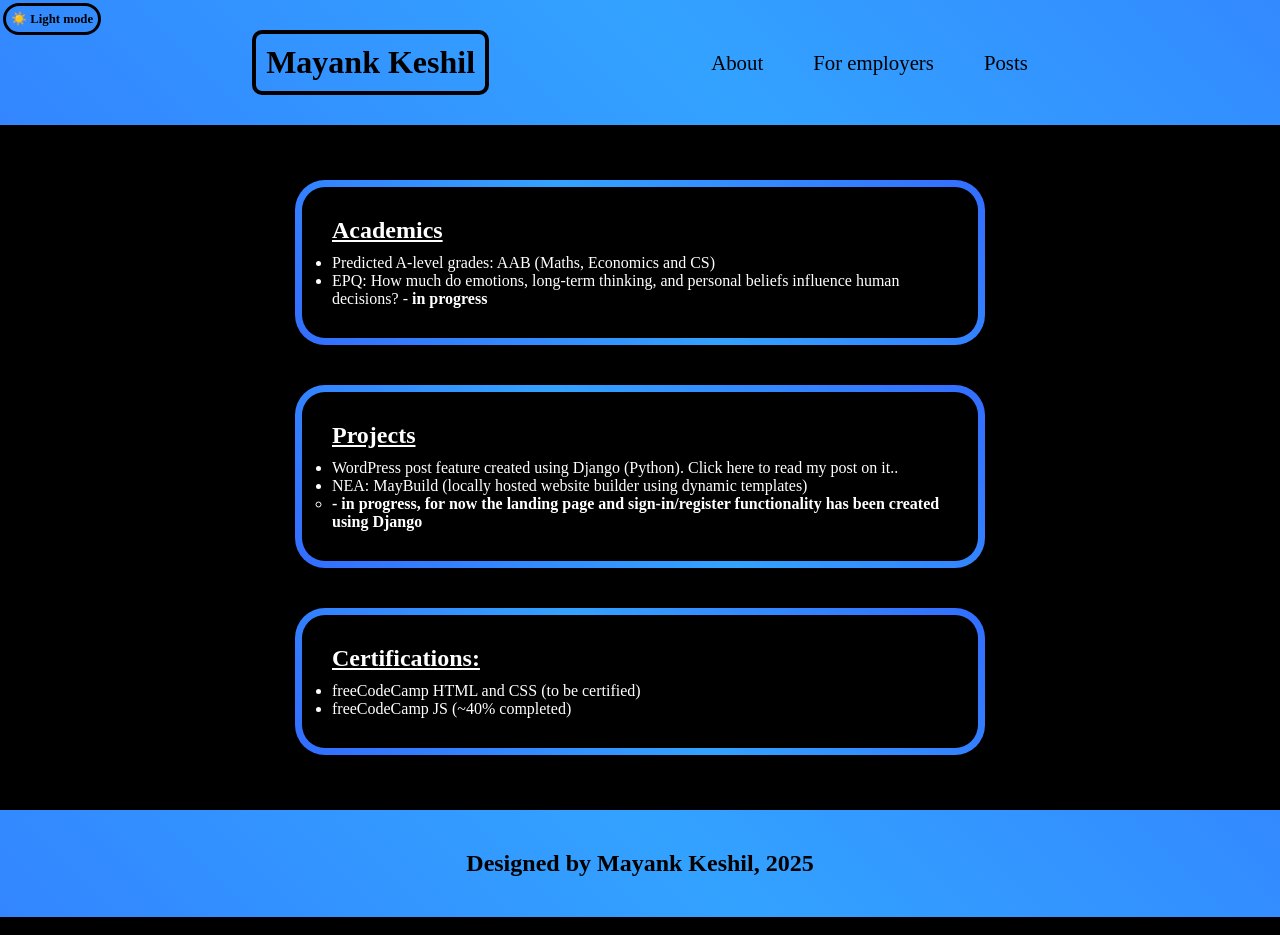
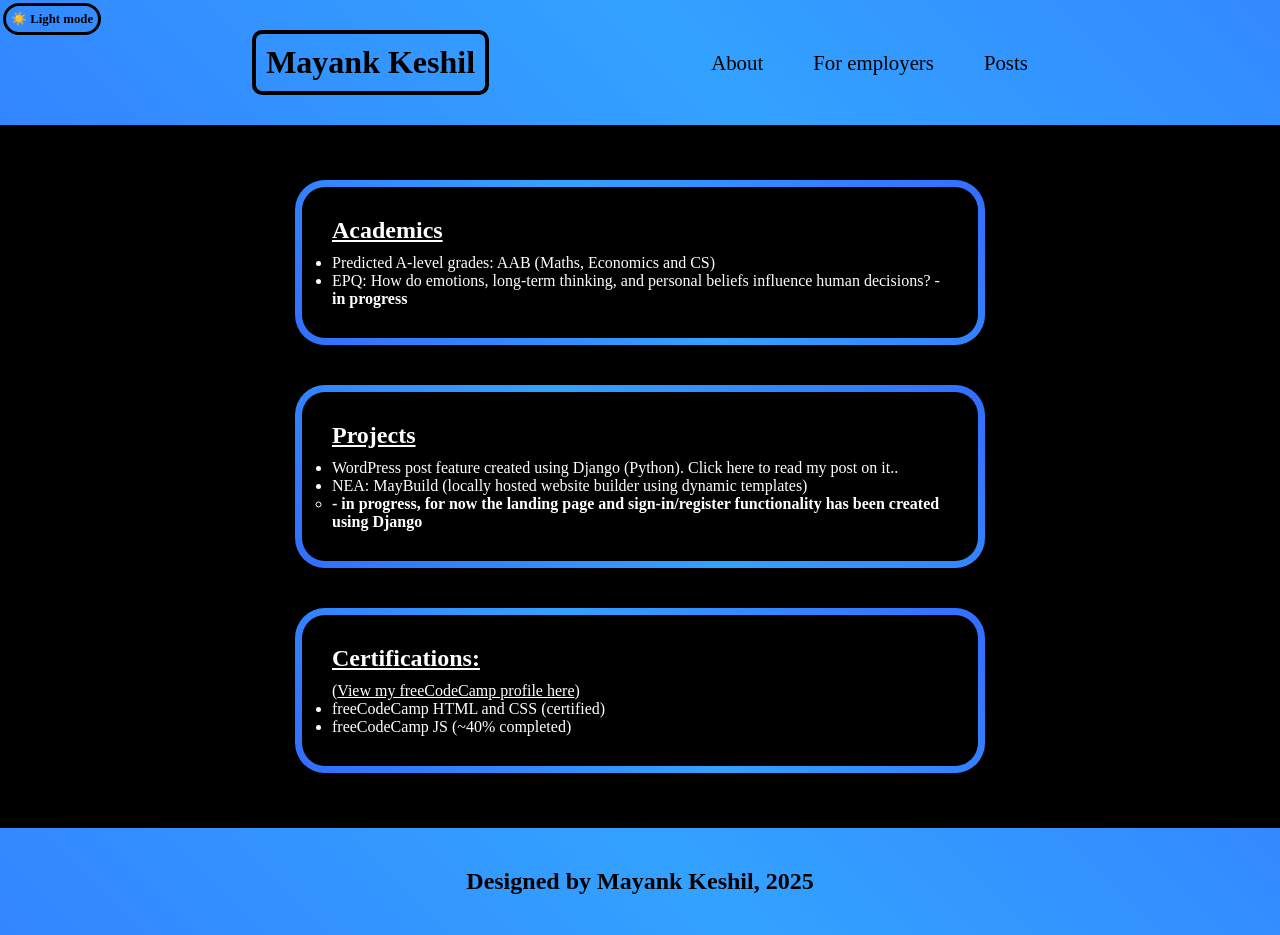
Before and after one commit to mayankkeshil/publicportfolio, a Django app: page /employers/ in a window 1280 px wide. Run offline with Django 4.2, Linux system fonts and the light colour scheme; some web fonts are replaced.

Commit message:
Added fCC link

```diff
--- a/templates/employers.html
+++ b/templates/employers.html
@@ -11,7 +11,7 @@
             <h2>Academics</h2>
             <ul>
                 <li>Predicted A-level grades: AAB (Maths, Economics and CS)</li>
-                <li>EPQ: How much do emotions, long-term thinking, and personal beliefs influence human decisions? - <b>in progress</b></li>
+                <li>EPQ: How do emotions, long-term thinking, and personal beliefs influence human decisions? - <b>in progress</b></li>
             </ul>
         </div>
     </div>
@@ -34,8 +34,9 @@
     <div id="certifications">
         <div class="under-wrapper">
             <h2>Certifications:</h2>
+            <p>(<a href="https://www.freecodecamp.org/mayankkeshil"><u>View my freeCodeCamp profile here</u></a>)</p>
             <ul>
-                <li>freeCodeCamp HTML and CSS (to be certified)</li>
+                <li>freeCodeCamp HTML and CSS (certified)</li>
                 <li>freeCodeCamp JS (~40% completed)</li>
             </ul>
         </div>
```
